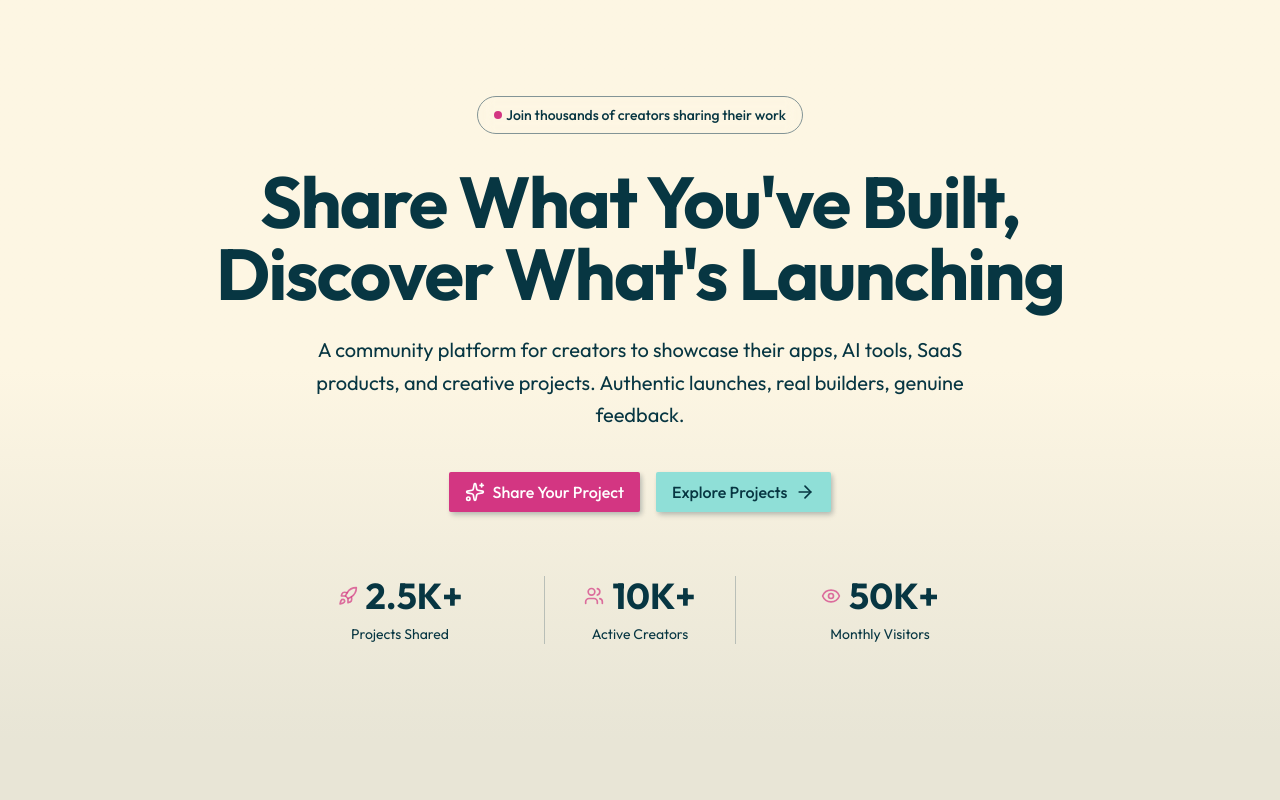
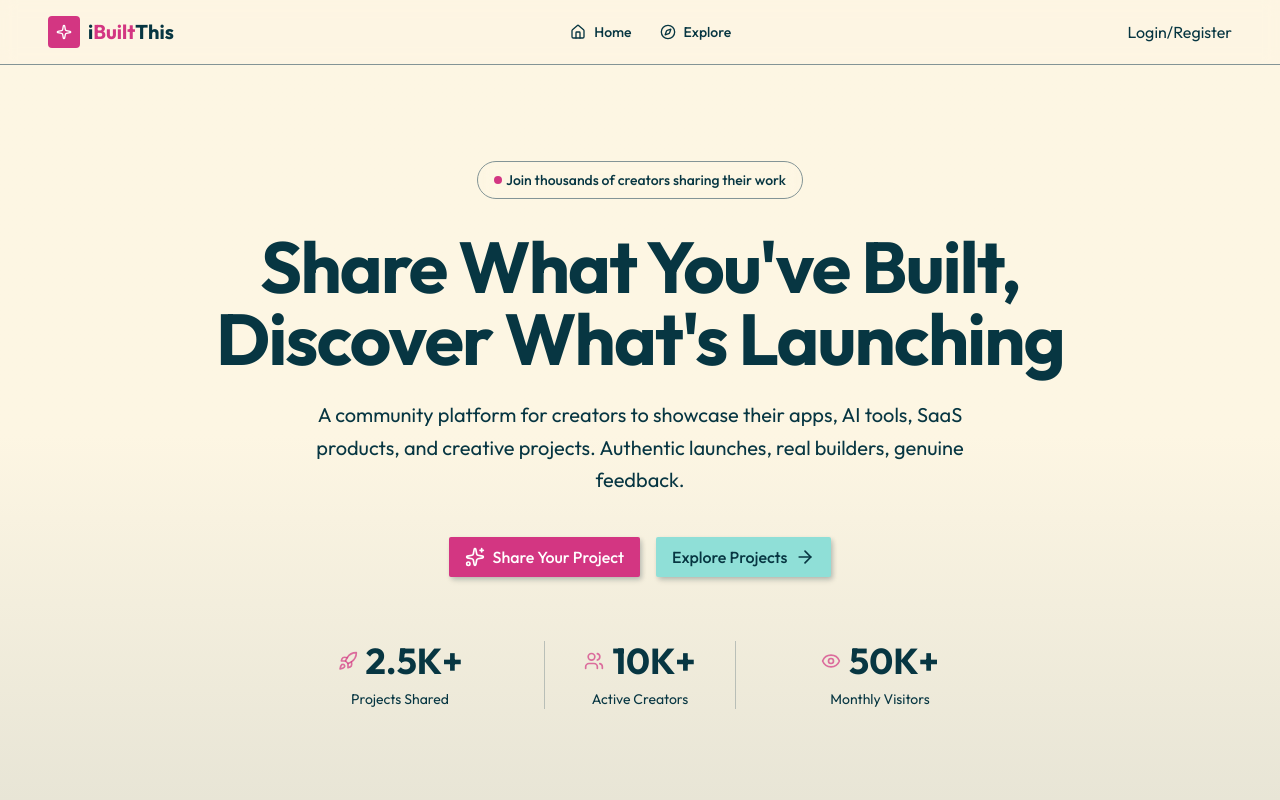
Before and after one commit to dziekiczan1/ibuiltthis, a Next.js app: page / in a window 1280 px wide. Shown: the top 800 px of the page. Built offline with nearby package versions, Linux system fonts and the light colour scheme.

Commit message:
feat(layout): add header and footer, update root layout

```diff
--- a/app/layout.tsx
+++ b/app/layout.tsx
@@ -1,6 +1,8 @@
 import type { Metadata } from "next";
 import { Outfit } from "next/font/google";
 import "./globals.css";
+import Header from "@/components/common/header";
+import Footer from "@/components/common/footer";
 
 const outfit = Outfit({ subsets: ["latin"] });
 
@@ -17,7 +19,11 @@ export default function RootLayout({
 }>) {
   return (
     <html lang="en">
-      <body className={`${outfit.className} antialiased`}>{children}</body>
+      <body className={`${outfit.className} antialiased`}>
+        <Header />
+        {children}
+        <Footer />
+      </body>
     </html>
   );
 }
--- /dev/null
+++ b/components/common/footer.tsx
@@ -0,0 +1,7 @@
+export default function Footer() {
+  return (
+    <footer className="border-t bg-muted/20 py-12">
+      <div className="wrapper">iBuiltThis Inc. All rights reserved.</div>
+    </footer>
+  );
+}
--- /dev/null
+++ b/components/common/header.tsx
@@ -0,0 +1,62 @@
+import {
+  CompassIcon,
+  HomeIcon,
+  LoaderIcon,
+  SparkleIcon,
+  SparklesIcon,
+} from "lucide-react";
+import Link from "next/link";
+import { Suspense } from "react";
+import { Button } from "../ui/button";
+
+const Logo = () => {
+  return (
+    <Link href="/" className="flex items-center gap-2 group">
+      <div className="size-8 rounded-lg bg-primary flex items-center justify-center">
+        <SparkleIcon className="size-4 text-primary-foreground" />
+      </div>
+      <span className="text-xl font-bold">
+        i<span className="text-primary">Built</span>This
+      </span>
+    </Link>
+  );
+};
+export default function Header() {
+  return (
+    <header className="sticky top-0 z-50 border-b bg-background/95 backdrop-blur supports-backdrop-filter:bg-background/60">
+      <div className="wrapper px-12">
+        <div className="flex h-16 items-center justify-between">
+          <Logo />
+          <nav className="flex items-center gap-1">
+            <Link
+              href="/"
+              className="flex items-center gap-2 px-3 py-2 text-sm font-medium text-muted-foreground hover:text-foreground transition-colors hover:bg-muted/50"
+            >
+              <HomeIcon className="size-4" />
+              <span>Home</span>
+            </Link>
+            <Link
+              href="/explore"
+              className="flex items-center gap-2 px-3 py-2 text-sm font-medium text-muted-foreground hover:text-foreground transition-colors hover:bg-muted/50"
+            >
+              <CompassIcon className="size-4" />
+              <span>Explore</span>
+            </Link>
+          </nav>
+
+          <div className="flex items-center gap-3">
+            <Suspense
+              fallback={
+                <div>
+                  <LoaderIcon className="size-4 animate-spin" />
+                </div>
+              }
+            >
+              Login/Register
+            </Suspense>
+          </div>
+        </div>
+      </div>
+    </header>
+  );
+}
```
